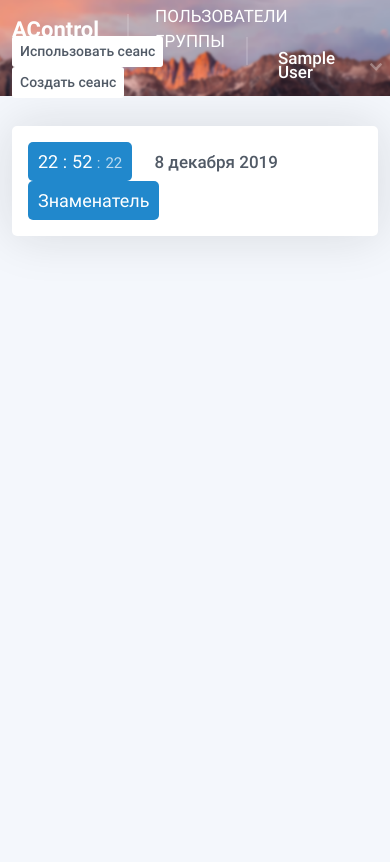
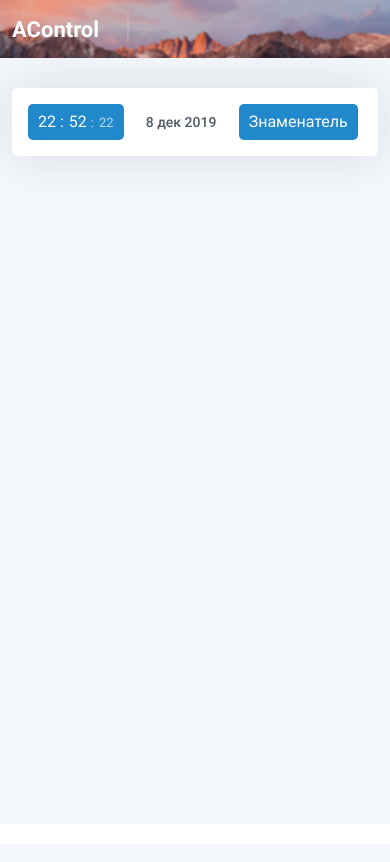
Before and after one commit to MkSavin/AttendanceControl, a Laravel app: page / in a window 390 px wide. After the commit the page ends 159 px from the top, so only its background shows below. Run offline with Laravel 8, Linux system fonts and the light colour scheme; the visitor is signed in with stand-in values (Sample User, id 1); data that the repository does not hold is empty; settings files or empty folders that the repository lacks are supplied.

Commit message:
Index page adaptation

```diff
--- a/public/css/index.css
+++ b/public/css/index.css
@@ -573,6 +573,29 @@ main .end-of-page {
     font-size: 17px;
 }
 
+@media (max-width: 575px) {
+    .time {
+        width: 100%;
+    }
+
+    .time > .clock, .time > .week-type {
+        font-size: 16px;
+    }
+
+    .time > .clock > .seconds,
+    .qr-data .clock > .seconds {
+        font-size: 13px;
+    }
+
+    .qr-data .clock > .seconds {
+        font-size: 12px;
+    }
+
+    .time > .date {
+        font-size: 14px;
+    }
+}
+
 .sessions-list > div:not(:last-of-type) {
     margin-bottom: 30px;
 }
--- a/public/js/datetime.js
+++ b/public/js/datetime.js
@@ -38,10 +38,14 @@ var fillClock = function(clock, datetime) {
 }
 
 var fillDate = function(date, datetime) {
-
     // dateTime.getDate возвращает ДЕНЬ. Здесь getDay НЕ использовать!
     date.html(datetime.getDate() + " " + datetime_data.strings.months.parental[datetime.getMonth()] + " " + datetime.getFullYear())
-
+}
+var fillDateShort = function(date, datetime) {
+    date.html(datetime.getDate() + " " + datetime_data.strings.months.parental_short[datetime.getMonth()] + " " + datetime.getFullYear())
+}
+var fillDateNumeric = function(date, datetime) {
+    date.html(datetime.getDate() + "." + datetime.getMonth() + "." + datetime.getFullYear())
 }
 
 var parseDate = function(date) {
--- a/public/js/index.js
+++ b/public/js/index.js
@@ -126,6 +126,7 @@ setMomentalInterval(function(){
     var clock = $('main .js-time');
     fillClock(clock, date);
     fillDate($('.js-date'), date);
+    fillDateShort($('.js-date-mobile'), date);
 
     var weekType = (new Date()).getWeekType();
     var weekTypeElement = $('.js-weektype');
--- a/resources/views/public/layouts/parts/header.blade.php
+++ b/resources/views/public/layouts/parts/header.blade.php
@@ -1,12 +1,12 @@
 <div class="float-left left">
     <div class="title"><a href="/">AControl</a></div>
-    <div class="menu header-control">
+    <div class="menu header-control d-none d-sm-inline-block">
         <a href="#" class="popup-toggle" popup-target=".user-list" popup-handler-after="popup-user-list-create">Пользователи</a>
         <a href="#" class="popup-toggle" popup-target=".group-list" popup-handler-after="popup-group-list-create">Группы</a>
     </div>
 </div>
 @if(isset($currentUser))
-<div class="float-right right header-control">
+<div class="float-right right header-control d-none d-sm-inline-block">
     <div class="menu">
         <!-- <a href="#">Меню 3</a> -->
         <a href="#" class="button white short mr-3 popup-toggle" popup-target=".session-redeem">Использовать сеанс</a>
--- a/resources/views/public/pages/index/index.blade.php
+++ b/resources/views/public/pages/index/index.blade.php
@@ -8,7 +8,10 @@
             <span class="minutes">20</span>
             <span class="seconds">21</span>
         </span>
-        <span class="date js-date">
+        <span class="date js-date d-none d-sm-inline-block">
+            15 ноября 2019
+        </span>
+        <span class="date js-date-mobile d-sm-none">
             15 ноября 2019
         </span>
         <span class="week-type js-weektype" data-num="Числитель" data-denum="Знаменатель">
```
Also changed, not shown: other parts of public/css/index.css (+47 -3 lines).
